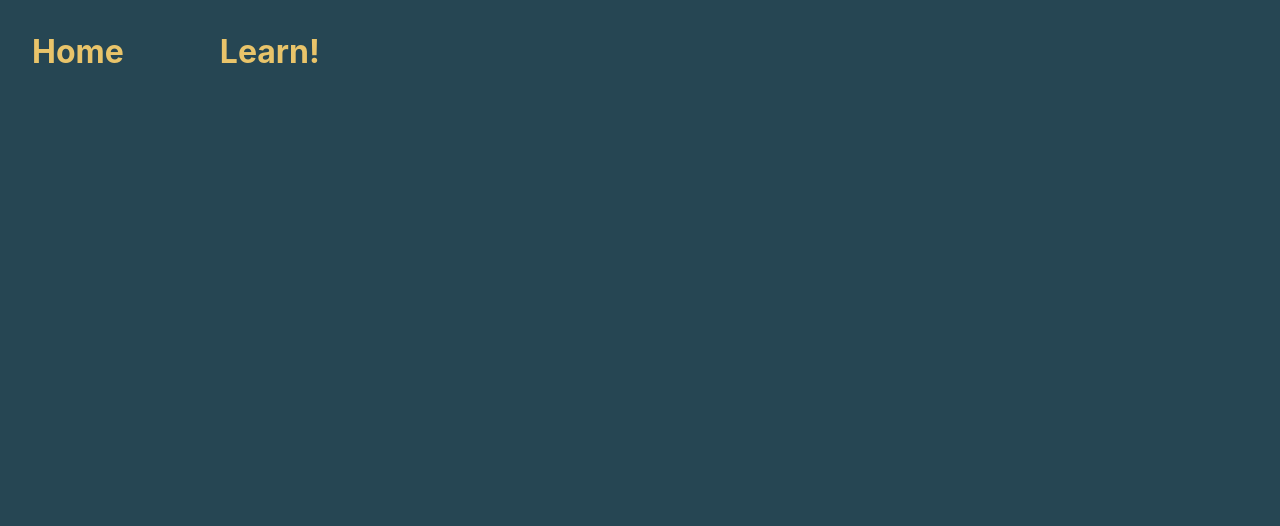
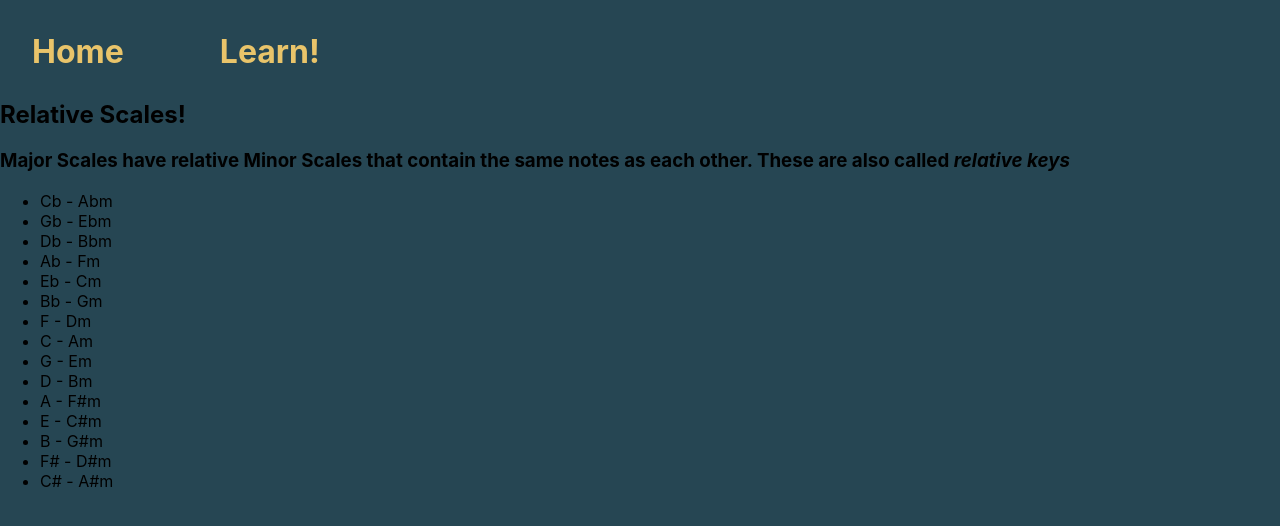
Before and after one commit to alinan-vn/music-scales-practice, a React (Create React App) app: page /relative-scales in a window 1280 px wide. Shown: the top 526 px of the page. Built offline with nearby package versions, Linux system fonts and the light colour scheme.

Commit message:
added relative scales info, added route to relative scales, added click to relative scales on learning

```diff
--- a/src/App.js
+++ b/src/App.js
@@ -5,7 +5,8 @@ import './scss/main.scss';
 import Landing from './components/landing/index';
 import Guitar from './components/guitar/index';
 import Piano from './components/piano/index';
-import Learning from './components/learning';
+import Learning from './components/learning/index';
+import RelativeScales from './components/learning/relative-scales/index';
 
 class App extends React.Component{
   render(){
@@ -15,6 +16,8 @@ class App extends React.Component{
         <Route exact path='/guitar' component={Guitar} />
         <Route exact path='/piano' component={Piano} />
         <Route exact path='/learning' component={Learning} />
+
+        <Route exact path='/relative-scales' component={RelativeScales} />
       </Router>
     )
   }
--- a/src/components/learning/index.js
+++ b/src/components/learning/index.js
@@ -5,8 +5,13 @@ class learning extends React.Component {
     render(){
         return(
             <section>
-                <br /><br />
-                <h1>HELLO HERE THERE BE LEARN</h1>
+                <br /><br /><br /><br />
+                <h1>Check out the topics!</h1>
+                <ul>
+                    <li>
+                        <a href='/relative-scales'>Relative Scales</a>
+                    </li>
+                </ul>
             </section>
         )
     }
--- a/src/components/learning/relative-scales/index.js
+++ b/src/components/learning/relative-scales/index.js
@@ -0,0 +1,35 @@
+import React from 'react';
+
+class RelativeScales extends React.Component {
+
+    render(){
+        return(
+            <section>
+                <br /><br /><br /><br />
+                <h1>Relative Scales!</h1>
+                <h3>
+                    Major Scales have relative Minor Scales that contain the same notes as each other. These are also called <em>relative keys</em>
+                </h3>
+                <ul>
+                    <li>Cb - Abm</li>
+                    <li>Gb - Ebm</li>
+                    <li>Db - Bbm</li>
+                    <li>Ab - Fm</li>
+                    <li>Eb - Cm</li>
+                    <li>Bb - Gm</li>
+                    <li>F - Dm</li>
+                    <li>C - Am</li>
+                    <li>G - Em</li>
+                    <li>D - Bm</li>
+                    <li>A - F#m</li>
+                    <li>E - C#m</li>
+                    <li>B - G#m</li>
+                    <li>F# - D#m</li>
+                    <li>C# - A#m</li>
+                </ul>
+            </section>
+        )
+    }
+}
+
+export default RelativeScales
```
